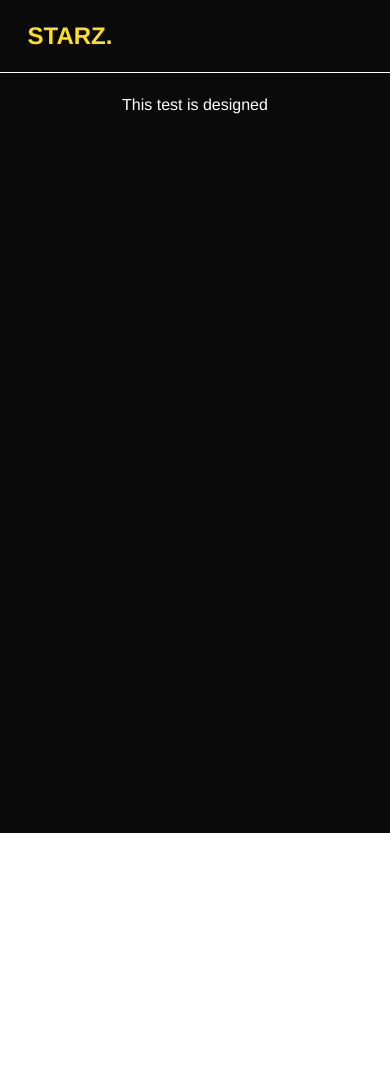
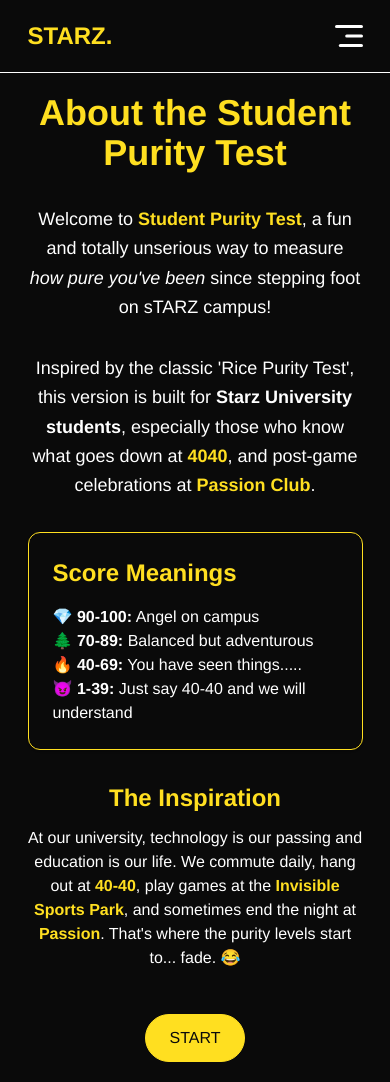
Before and after one commit to Rogers-17/Purity-Test, a Next.js app: page /about in a window 390 px wide. Before the commit the page ends 844 px from the top, so only its background shows below. Built offline with nearby package versions, Linux system fonts and the light colour scheme.

Commit message:
Feature/Added Mobile Menu and About Page

```diff
--- a/src/app/about/page.tsx
+++ b/src/app/about/page.tsx
@@ -1,10 +1,67 @@
+import { Button } from "@/components/ui/Button";
+import Link from "next/link";
+
+const scoreMeaning = [
+    { score: "90-100",  remark: "Angel on campus", emoji: "💎"},
+    { score: "70-89",  remark: "Balanced but adventurous", emoji: "🌲"},
+    { score:"40-69",  remark: "You have seen things.....", emoji: "🔥"},
+    { score: "1-39",  remark: "Just say 40-40 and we will understand", emoji: "😈"},
+]
 
 
 export default function About () {
     return (
-        <div className="py-5 bg-neutral-950 text-white min-h-[90vh] text-center container">
-            This test is designed
-        </div>
+        <main className="py-5 bg-neutral-950 text-white min-h-[90vh] text-center container">
+            <section className="max-w-3xl mx-auto text-center space-y-8 ">
+                <h1 className="text-4xl md:text-5xl font-extrabold text-yellow-300">
+                    About the Student Purity Test
+                </h1>
+
+                <p className="text-lg leading-relaxed">
+                    Welcome to <span className="font-bold text-yellow-300"> Student Purity Test</span>, a fun and totally unserious
+                    way to measure <em>how pure you've been</em> since stepping foot on sTARZ campus!
+                </p>
+
+                <p className="text-lg leading-relaxed">
+                    Inspired by the classic &apos;Rice Purity Test&apos;, this version is built for {" "}
+                    <span className="font-bold"> Starz University students</span>, especially those who know
+                    what goes down at <span className="font-semibold text-yellow-300">4040</span>, and post-game celebrations
+                    at <span className="font-semibold text-yellow-300">Passion Club</span>.
+                </p>
+
+                <div className="border border-yellow-300 rounded-xl p-6 text-left space-y-4 shadow-sm">
+                    <h2 className="text-2xl font-black text-yellow-300">Score Meanings</h2>
+                    <div>
+                        {scoreMeaning.map((score, index) => (
+                            <ul key={index}>
+                                <li>{score.emoji} <span className="font-bold"> {score.score}:</span> {score.remark}</li>
+                            </ul>
+                        ))}
+                    </div>
+                </div>
+
+                <div className="space-y-3">
+                    <h2 className="text-2xl font-bold text-yellow-300">The Inspiration</h2>
+                    <p>
+                        At our university, technology is our passing
+                        and education is our life. We commute daily, hang out at {" "}
+                        <span className="font-bold text-yellow-300"> 40-40</span>, play games at the {" "}
+                        <span className="font-bold text-yellow-300"> Invisible Sports Park</span>, and sometimes
+                        end the night at <span className="font-bold text-yellow-300">Passion</span>.
+                        That's where the purity levels start to... fade. 😂
+                    </p>
+                </div>
+
+                <div className="pt-3">
+                    <Link
+                    href="/test">
+                        <Button>
+                            START
+                        </Button>
+                    </Link>
+                </div>
+            </section>
+        </main>
     );
 
 }
--- a/src/components/layout/Navbar.tsx
+++ b/src/components/layout/Navbar.tsx
@@ -1,5 +1,9 @@
 "use client"
+import { useState } from "react";
 import "./cont.css";
+import Image from "next/image";
+import menuIcon from '@/assets/menu_icon.svg'
+import crossIcon from '@/assets/cross_icon.svg'
 
 import Link from "next/link"
 
@@ -10,6 +14,10 @@
 ]
 
 export const Navbar = () => {
+
+    const [showMobileMenu, setShowMobileMenu] = useState(false);
+
+
     return (
         <section className="border-b-white border-b py-5 bg-neutral-950 text-white">
             <div className="container">
@@ -21,7 +29,21 @@
                             className="text-white">{link.name}</Link>
                         ))}
                     </nav>
+                    <Image src={menuIcon} alt="menuIcon"
+                    className="md:hidden w-7 cursor-pointer"
+                    onClick={() => setShowMobileMenu(true)}/>
                 </div>
+                <div className={`md:hidden ${showMobileMenu ? 'fixed w-full' : 'h-0 w-0'} right-0 top-0 bottom-0 overflow-hidden bg-white
+                    transition-all text-black`}>
+                <div className='flex justify-end p-6 cursor-pointer'>
+                    <Image src={crossIcon} onClick={() => setShowMobileMenu(false)} className='w-6' alt='icon'/>
+                </div>
+                    <ul className='flex flex-col items-center gap-2 mt-5 mx-5 text-lg font-bold'>
+                        <Link onClick={() => setShowMobileMenu(false)} href="/" className='px-4 py-2 rounded-full inline-block'>HOME</Link>
+                        <Link onClick={() => setShowMobileMenu(false)} href="/about" className='px-4 py-2 rounded-full inline-block'>ABOUT</Link>
+                        <Link onClick={() => setShowMobileMenu(false)} href="/start" className='px-4 py-2 rounded-full inline-block'>START</Link>
+                    </ul>
+            </div>
             </div>
         </section>
     );
--- a/src/pages/Homepage.tsx
+++ b/src/pages/Homepage.tsx
@@ -19,8 +19,8 @@
         </span>
       </p>
 
-      <Link href="/test" className="mt-3 md:mt-4 lg:mt-6">
-        <Button variant="primary">Start Test</Button>
+      <Link href="/about" className="mt-3 md:mt-4 lg:mt-6">
+        <Button variant="primary">About</Button>
       </Link>
     </section>
   );
```
Also changed, not shown: src/assets/cross_icon.svg (added), src/assets/menu_icon.svg (added).
